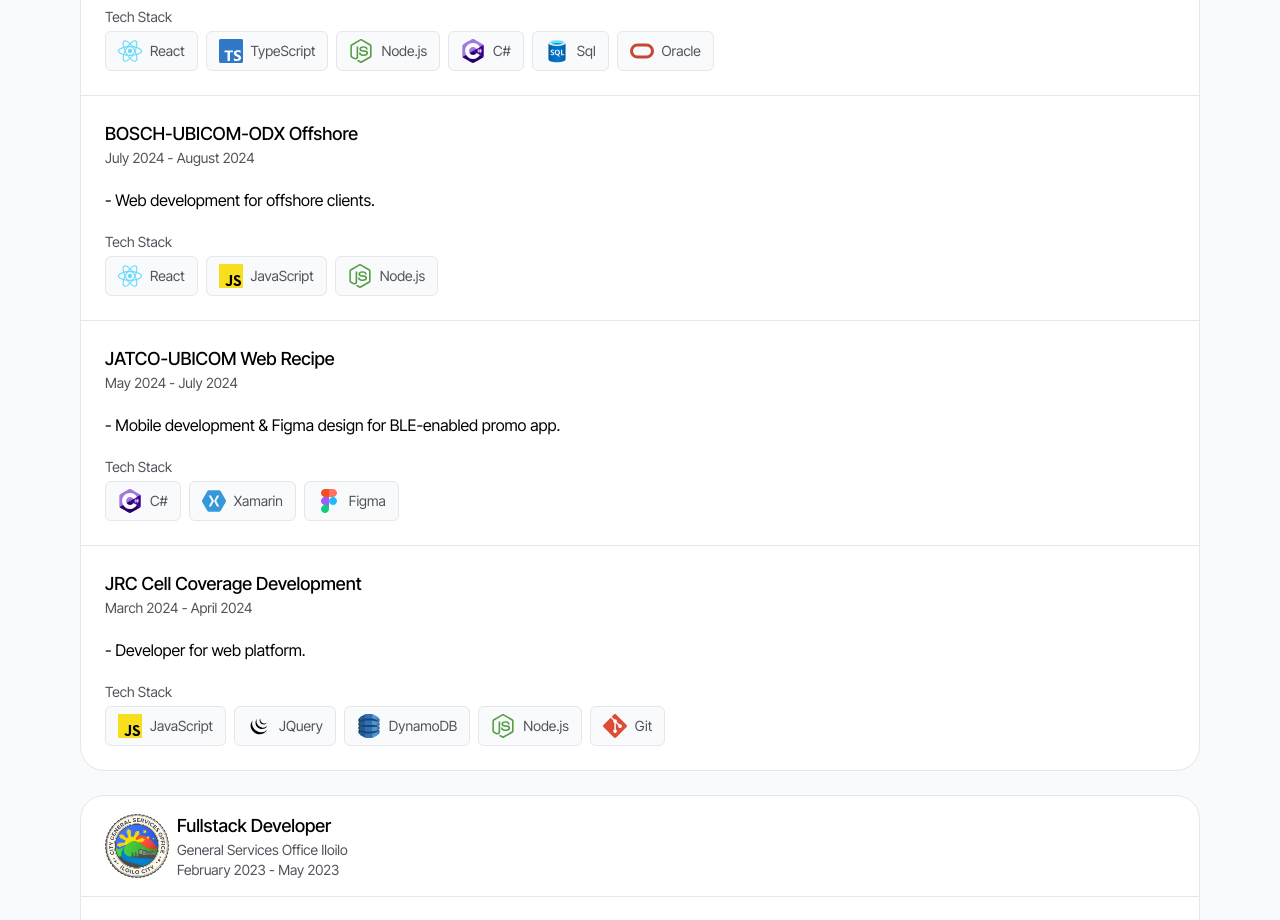
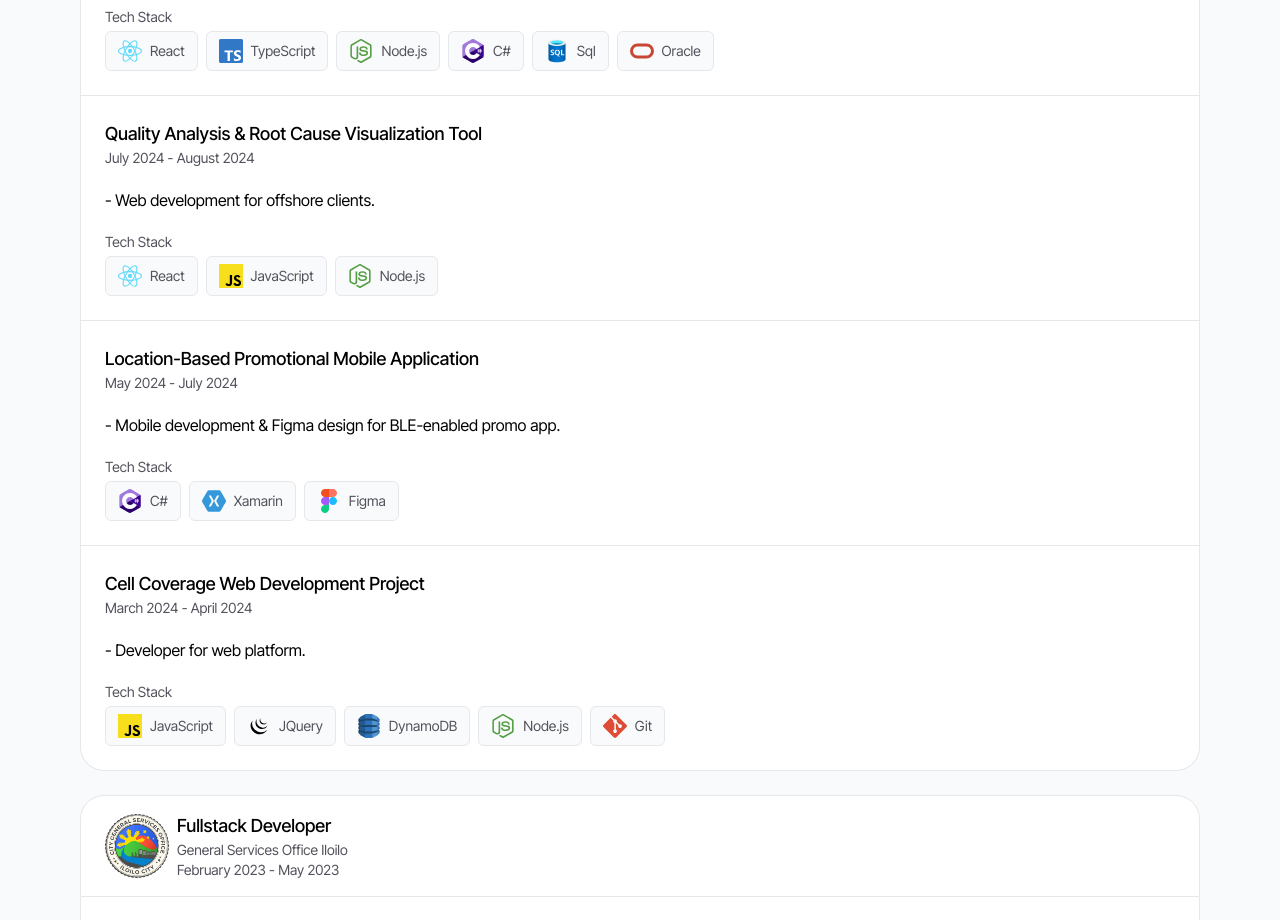
Before and after one commit to JiraldLaurea/digital-porftolio, a Next.js app: page / in a window 1280 px wide. Shown: the part 1200-2120 px from the top of the page. Built offline with nearby package versions, Linux system fonts and the light colour scheme.

Commit message:
chore: update project title

```diff
--- a/src/app/components/Experience.tsx
+++ b/src/app/components/Experience.tsx
@@ -84,7 +84,7 @@ const Experience = () => {
                     ]}
                 />
                 <ExperienceCard
-                    project="BOSCH-UBICOM-ODX Offshore"
+                    project="Quality Analysis & Root Cause Visualization Tool"
                     date="July 2024 - August 2024"
                     tasks={[
                         {
@@ -111,7 +111,7 @@ const Experience = () => {
                     ]}
                 />
                 <ExperienceCard
-                    project="JATCO-UBICOM Web Recipe"
+                    project="Location-Based Promotional Mobile Application"
                     date="May 2024 - July 2024"
                     tasks={[
                         {
@@ -138,7 +138,7 @@ const Experience = () => {
                     ]}
                 />
                 <ExperienceCard
-                    project="JRC Cell Coverage Development"
+                    project="Cell Coverage Web Development Project"
                     date="March 2024 - April 2024"
                     tasks={[{ description: "- Developer for web platform." }]}
                     techs={[
```
